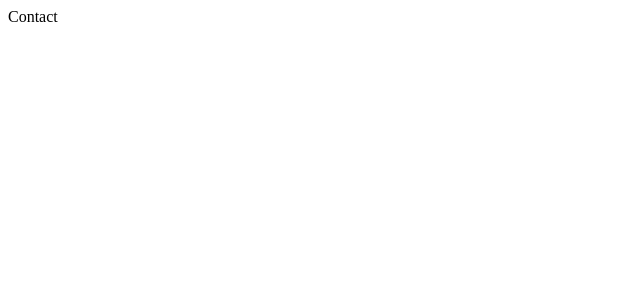
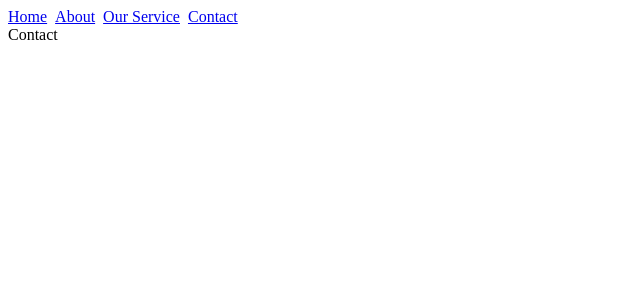
Before and after one commit to snehamore23/Flowers-shop-react-app, a React (Vite) app in the folder Desktop/Flowers/: page /contact in a window 1280 px wide. Shown: the top 300 px of the page, without its empty margins (0-640 px from the left). Built offline with nearby package versions, Linux system fonts and the light colour scheme.

Commit message:
routing setup

```diff
--- /dev/null
+++ b/Desktop/Flowers/src/components/Navbar/Navbar.jsx
@@ -0,0 +1,15 @@
+import "./Navbar.css"
+import { Link } from "react-router-dom"
+
+function Navbar() {
+  return (
+    <div>
+        <Link to="/">Home</Link>&nbsp;&nbsp;
+        <Link to="/About">About</Link>&nbsp;&nbsp;
+        <Link to="/Our-Service">Our Service</Link>&nbsp;&nbsp;
+        <Link to="/Contact">Contact</Link> &nbsp;&nbsp;
+    </div>
+  )
+}
+
+export default Navbar
--- a/Desktop/Flowers/src/views/About/About.jsx
+++ b/Desktop/Flowers/src/views/About/About.jsx
@@ -1,8 +1,12 @@
 import "./About.css"
+import Navbar from "../../components/Navbar/Navbar";
 
 function About() {
   return (
-    <div>About</div>
+    <div>
+      <Navbar />
+      <div>About</div>
+    </div>
   )
 }
 
--- a/Desktop/Flowers/src/views/Contact/Contact.jsx
+++ b/Desktop/Flowers/src/views/Contact/Contact.jsx
@@ -1,8 +1,12 @@
 import "./Contact.css"
+import Navbar from "../../components/Navbar/Navbar"
 
 function Contact() {
   return (
-    <div>Contact</div>
+    <div>
+      <Navbar />
+      <div>Contact</div>
+    </div>
   )
 }
 
--- a/Desktop/Flowers/src/views/Home/Home.jsx
+++ b/Desktop/Flowers/src/views/Home/Home.jsx
@@ -1,8 +1,12 @@
 import "./Home.css"
+import Navbar from "../../components/Navbar/Navbar"
 
 function Home() {
   return (
-    <div>Home</div>
+    <div>
+      <Navbar />
+      <div>Home</div>
+    </div>
   )
 }
 
--- a/Desktop/Flowers/src/views/OurService/OurService.jsx
+++ b/Desktop/Flowers/src/views/OurService/OurService.jsx
@@ -1,8 +1,12 @@
 import "./OurService.css"
+import Navbar from "../../components/Navbar/Navbar";
 
 function OurService() {
   return (
-    <div>OurService</div>
+    <div>
+      <Navbar />
+      <div>OurService</div>
+    </div>
   )
 }
 
```
Also changed, not shown: Desktop/Flowers/src/components/Button/Button.jsx (added, +9 -0 lines), Desktop/Flowers/src/components/Footer/Footer.jsx (added, +9 -0 lines), Desktop/Flowers/src/components/Input/Input.jsx (added, +9 -0 lines), Desktop/Flowers/src/components/Button/Button.css (added), Desktop/Flowers/src/components/Footer/Footer.css (added), Desktop/Flowers/src/components/Input/input.css (added), Desktop/Flowers/src/components/Navbar/Navbar.css (added).
